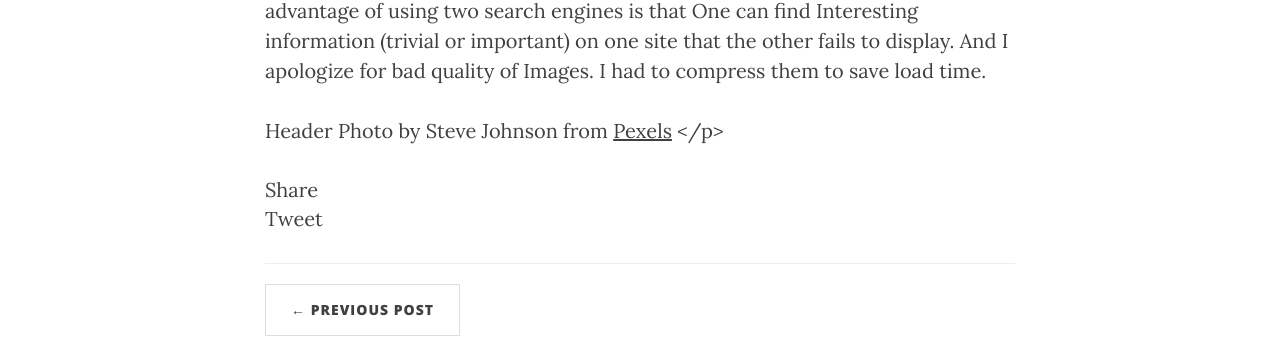
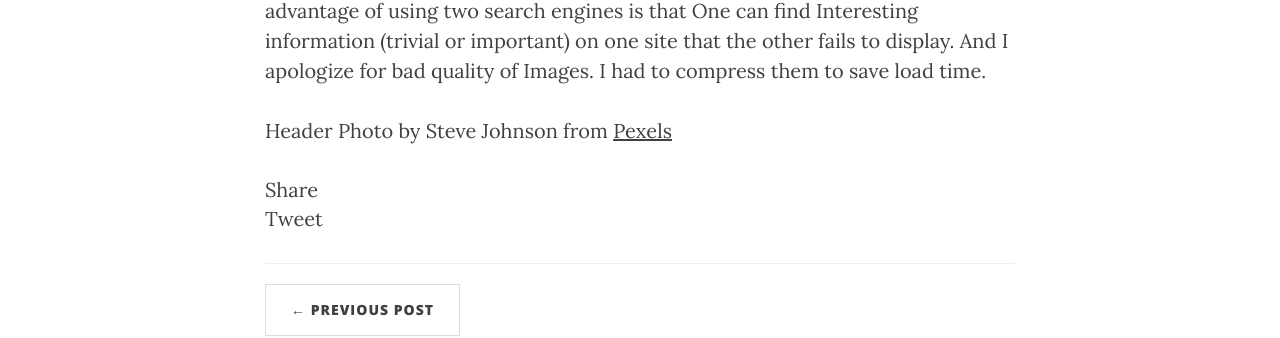
Before and after one commit to svijaykoushik/blog, a Jekyll site: the page built from _posts/2018-09-02-why-i-use-bing.markdown, in a window 1280 px wide and 900 px high, scrolled down 5453 px. Shown: the part 306-644 px from the top of the window. Built offline with Jekyll 4.4.1, drawn with Linux system fonts in a browser that asks for light colours; nearby versions of some CDN libraries; comment, search, counter and statistics services are not loaded.

Commit message:
removed </p> from showing in the article.

```diff
--- a/_posts/2018-09-02-why-i-use-bing.markdown
+++ b/_posts/2018-09-02-why-i-use-bing.markdown
@@ -62,5 +62,6 @@ The search engine also has the feature to search within the image i.e. a part of
 <span class="caption text-muted">Executing a code sample of bubble sort method of sorting a list.</span>
 </p>
 <p>As said in the beginning, I did not completely switch to Bing. It’s not perfect; I tend to use Google If I’m not satisfied with the results. These reasons stated here are based on my personal preferences and my perspective of usability. One advantage of using two search engines is that One can find Interesting information (trivial or important) on one site that the other fails to display. And I apologize for bad quality of Images. I had to compress them to save load time.
-</p>Header Photo by Steve Johnson from <a href="https://www.pexels.com/photo/person-s-index-finger-977246/">Pexels</a>
 </p>
+<p>Header Photo by Steve Johnson from <a href="https://www.pexels.com/photo/person-s-index-finger-977246/">Pexels</a>
+</p>
```
